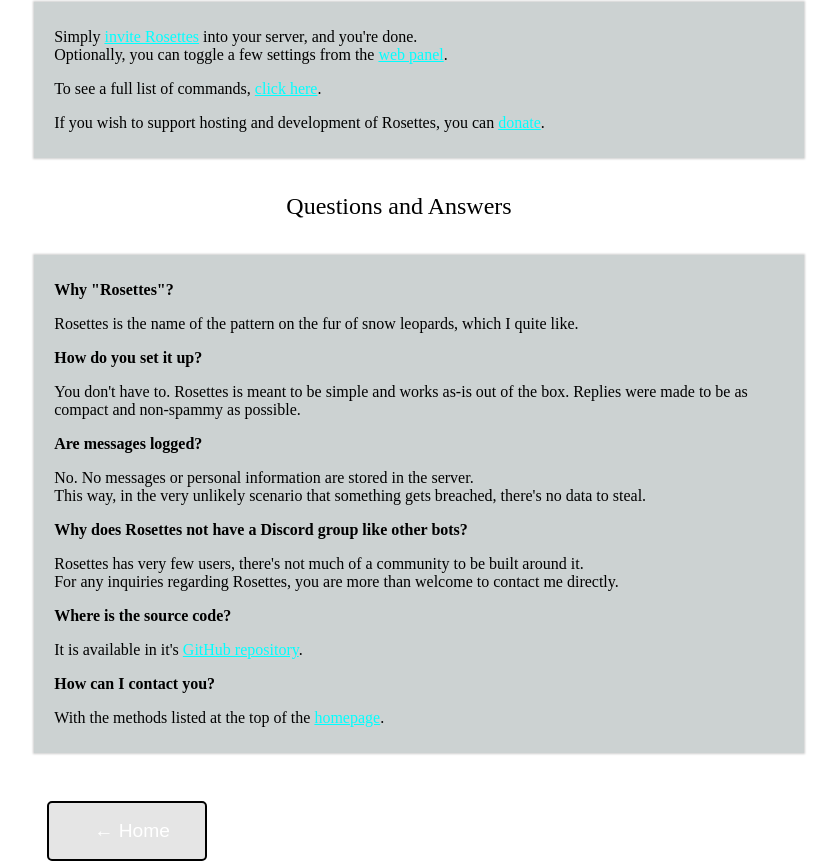
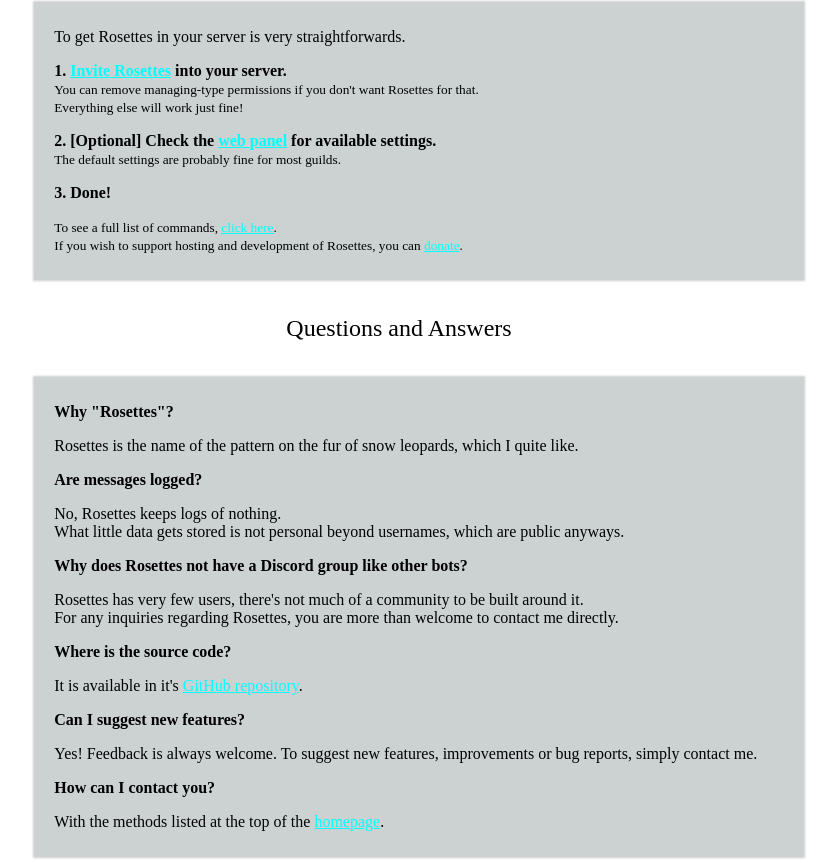
Before and after one commit to markski1/markski.ar, a Next.js app: page /rosettes in a window 1280 px wide. Shown: the part 693-1556 px from the top of the page, without its empty margins (241-1078 px from the left). Built offline with nearby package versions, Linux system fonts and the light colour scheme.

Commit message:
polish rosettes

```diff
--- a/pages/rosettes.jsx
+++ b/pages/rosettes.jsx
@@ -45,10 +45,16 @@
 				<p className={utilStyles.headingLg}>Using Rosettes</p>
 			</center>
 			<div className={utilStyles.headingContainer} style={{padding: '10px 20px'}}>
-				<p>Simply <a style={{color: 'cyan'}} href="https://discord.com/api/oauth2/authorize?client_id=970176524110147605&permissions=3198016&scope=bot">invite Rosettes</a> into your server, and you're done.<br/>
-				Optionally, you can toggle a few settings from the <a style={{color: 'cyan'}} href="https://snep.markski.ar/rosettes">web panel</a>.</p>
-				<p>To see a full list of commands, <a style={{color: 'cyan'}} href="https://snep.markski.ar/rosettes/commands.html">click here</a>.</p>
-				<p>If you wish to support hosting and development of Rosettes, you can <Link href="/donate"><a style={{color: 'cyan'}}>donate</a></Link>.</p>
+				<p>To get Rosettes in your server is very straightforwards.</p>
+				<p><b>1. <a style={{color: 'cyan'}} href="https://discord.com/api/oauth2/authorize?client_id=970176524110147605&permissions=275149548624&scope=bot">Invite Rosettes</a> into your server.</b><br/>
+				<small>You can remove managing-type permissions if you don't want Rosettes for that.<br/>
+				Everything else will work just fine!</small></p>
+				<p><b>2. [Optional] Check the <a style={{color: 'cyan'}} href="https://snep.markski.ar/rosettes">web panel</a> for available settings.</b><br/>
+				<small>The default settings are probably fine for most guilds.</small></p>
+				<p><b>3. Done!</b></p>
+				<p>
+					<small>To see a full list of commands, <a style={{color: 'cyan'}} href="https://snep.markski.ar/rosettes/commands.html">click here</a>.<br/>
+				If you wish to support hosting and development of Rosettes, you can <Link href="/donate"><a style={{color: 'cyan'}}>donate</a></Link>.</small></p>
 			</div>
 
 			<center>
@@ -63,18 +69,12 @@
 				<p>Rosettes is the name of the pattern on the fur of snow leopards, which I quite like.</p>
 				<p>
 					<b>
-						How do you set it up?
-					</b>
-				</p>
-				<p>You don't have to. Rosettes is meant to be simple and works as-is out of the box. Replies were made to be as compact and non-spammy as possible.</p>
-				<p>
-					<b>
 						Are messages logged?
 					</b>
 				</p>
 				<p>
-					No. No messages or personal information are stored in the server.<br/>
-					This way, in the very unlikely scenario that something gets breached, there's no data to steal.
+					No, Rosettes keeps logs of nothing.<br/>
+					What little data gets stored is not personal beyond usernames, which are public anyways.
 				</p>
 				<p>
 					<b>
@@ -95,6 +95,14 @@
 				</p>
 				<p>
 					<b>
+						Can I suggest new features?
+					</b>
+				</p>
+				<p>
+					Yes! Feedback is always welcome. To suggest new features, improvements or bug reports, simply contact me.
+				</p>
+				<p>
+					<b>
 						How can I contact you?
 					</b>
 				</p>
--- a/styles/global.css
+++ b/styles/global.css
@@ -4,7 +4,7 @@
 	margin: 0;
 	font-family: -apple-system, BlinkMacSystemFont, Segoe UI, Roboto, Oxygen, Ubuntu,
 		Cantarell, Fira Sans, Droid Sans, Helvetica Neue, sans-serif;
-	line-height: 1.6;
+	line-height: 1.5;
 	font-size: 18px;
 	color: #DDDDDD;
 	background-color: darkslategray;
```
